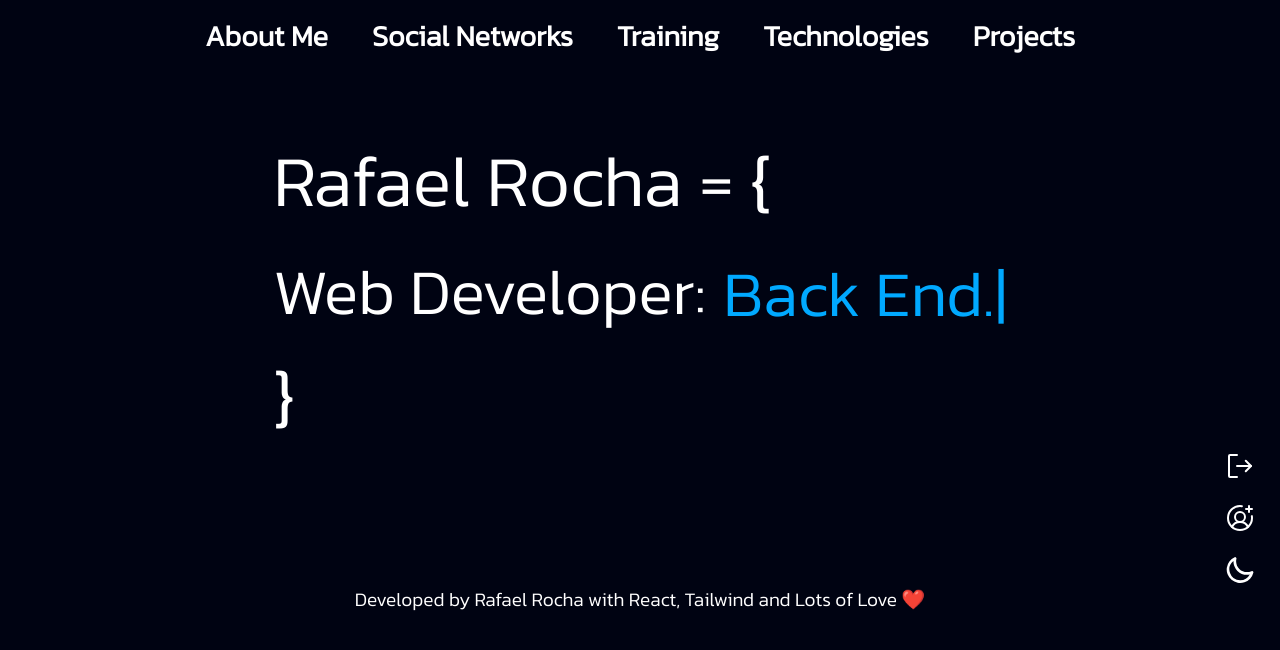
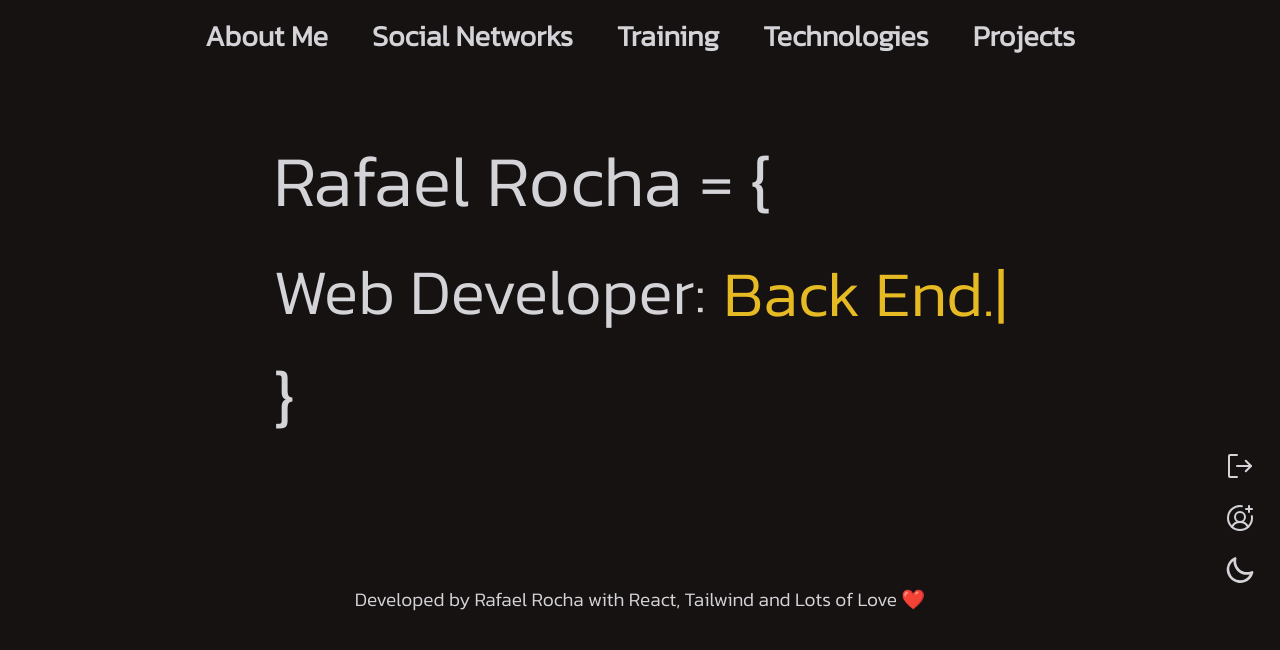
Before and after one commit to RafaelRRhocha/Portfolio, a React (Vite) app: page / in a window 1280 px wide. Shown: the top 650 px of the page. Built offline with nearby package versions, Linux system fonts and the light colour scheme.

Commit message:
style: :art: Change Project Color and Add New Animations

```diff
--- a/src/components/Header.jsx
+++ b/src/components/Header.jsx
@@ -6,19 +6,19 @@ export function Header() {
     <header className='flex align-center justify-around'>
     <nav className='cabecalho-menu flex gap-11 m-auto'>
       <Link to="/aboutme">
-        <a className='leading-[2.5] font-semibold hover:text-[#61A6F4] transition-transform cursor-pointer'>About Me</a>
+        <a className='leading-[2.5] font-semibold hover:text-[#e6ba23] transition-transform cursor-pointer'>About Me</a>
       </Link>
       <Link to="social">
-        <a className='leading-[2.5] font-semibold hover:text-[#61A6F4] transition-transform cursor-pointer'>Social Networks</a>
+        <a className='leading-[2.5] font-semibold hover:text-[#e6ba23] transition-transform cursor-pointer'>Social Networks</a>
       </Link>
       <Link to="training">
-        <a className='leading-[2.5] font-semibold hover:text-[#61A6F4] transition-transform cursor-pointer'>Training</a>
+        <a className='leading-[2.5] font-semibold hover:text-[#e6ba23] transition-transform cursor-pointer'>Training</a>
       </Link>
       <Link to="technologies">
-        <a className='leading-[2.5] font-semibold hover:text-[#61A6F4] transition-transform cursor-pointer'>Technologies</a>
+        <a className='leading-[2.5] font-semibold hover:text-[#e6ba23] transition-transform cursor-pointer'>Technologies</a>
       </Link>
       <Link to="projects">
-        <a className='leading-[2.5] font-semibold hover:text-[#61A6F4] transition-transform hover:cursor-pointer'>Projects</a>
+        <a className='leading-[2.5] font-semibold hover:text-[#e6ba23] transition-transform hover:cursor-pointer'>Projects</a>
       </Link>
     </nav>
   </header>
--- a/src/css/cards.css
+++ b/src/css/cards.css
@@ -22,6 +22,7 @@
   background-color: var(--cards);
   transition: 0.3s;
   overflow: hidden;
+  border: 1px solid var(--light);
 }
 
 .box:hover{
@@ -81,7 +82,7 @@
 }
 
 .text-content a:hover {
-  color: #141922;
+  color: var(--background);
   background-color: var(--light);
   line-height: 43px;
   border: 2px solid var(--light);
--- a/src/css/style.css
+++ b/src/css/style.css
@@ -5,15 +5,15 @@
   --background: #fff;
   --principalHover: #144E66;
   --principalTip: #2f80ed;
-  --light: #000312;
+  --light: #171212;
 }
 
 .dark-mode:root {
-  --background: #000312;
+  --background: #171212;
   --principalHover: #2f80ed;
-  --principalTip: #144E66;
-  --light: #fff;
-  --cards: #141922;
+  --principalTip: #b72315;
+  --light: #d4d4d8;
+  --cards: #16181b;
 }
 
 ::-webkit-scrollbar {
@@ -21,12 +21,12 @@
 }
 
 ::-webkit-scrollbar-track {
-  background: #000312;
+  background: #171212;
 }
 
 ::-webkit-scrollbar-thumb {
-  background-color: #141922;
-  border: 3px solid #000312;
+  background-color: #16181b;
+  border: 3px solid #171212;
   border-radius: 20px;
 }
 
--- a/src/pages/Forms.jsx
+++ b/src/pages/Forms.jsx
@@ -17,7 +17,7 @@ export function Forms() {
     <>
       <Header />
       <div className="flex flex-col gap-3 items-center justify-center mt-[3%]">
-          <div className="flex gap-10 items-center justify-center border-sky-700 border p-2 rounded-lg w-[800px] h-[300px]">
+          <div className="flex gap-10 items-center justify-center border-[#d4d4d8] border p-2 rounded-lg w-[800px] h-[300px]">
             <div className="flex flex-col items-center gap-5">
                 <p className="text-[20px] w-[320px]">
                   If you want to contact me,
@@ -27,10 +27,10 @@ export function Forms() {
                 <p className="text-[20px]">Download my Resume!</p>
                 <div className="flex gap-2">
                   <a href={cvPTBR} download>
-                    <button className="btn btn-primary">CV - PT BR</button>
+                    <button className="btn btn-error hover:animate-pulse">CV - PT BR</button>
                   </a>
                   <a href={cvENUS} download>
-                    <button className="btn btn-primary">CV - EN US</button>
+                    <button className="btn btn-error hover:animate-pulse">CV - EN US</button>
                   </a>
                 </div>
             </div>
@@ -38,7 +38,7 @@ export function Forms() {
               <form className="flex flex-col gap-3">
                 <input
                   type="text"
-                  className="input bg-indigo-900 w-full max-w-xs"
+                  className="input bg-[#d4d4d8] w-full max-w-xs text-black placeholder:text-black placeholder:opacity-[0.5]"
                   placeholder="email"
                   name="email"
                   value={ email }
@@ -46,12 +46,12 @@ export function Forms() {
                 />
                 <input
                   type="text"
-                  className="input bg-indigo-900 w-full max-w-xs"
+                  className="input bg-[#d4d4d8] w-full max-w-xs text-black placeholder:text-black placeholder:opacity-[0.5]"
                   placeholder="name"
                 />
                 <textarea
                   type="text"
-                  className="textarea bg-indigo-900 w-full max-w-xs"
+                  className="textarea bg-[#d4d4d8] w-full max-w-xs text-black placeholder:text-black placeholder:opacity-[0.5]"
                   placeholder="message"
                 />
                 <button disabled={ email.length < 5 } onClick={() => { setSendRequest(!sendRequest); setForms({ email: '' }) }} className="btn btn-success">Send Email</button>
@@ -60,7 +60,7 @@ export function Forms() {
               <div className="flex flex-col gap-2 items-center justify-center">
                 <img className="w-20" src="https://img.icons8.com/external-flatart-icons-lineal-color-flatarticons/344/external-success-user-interface-flatart-icons-lineal-color-flatarticons.png" alt="send contact" />
                 <p>Thanks For The Contact!</p>
-                <button onClick={() => setSendRequest(!sendRequest)} className="btn btn-success">Send Other</button>
+                <button onClick={() => setSendRequest(!sendRequest)} className="btn btn-success">Send Another One</button>
               </div>
             )}
           </div>
--- a/src/pages/Infos.jsx
+++ b/src/pages/Infos.jsx
@@ -11,7 +11,7 @@ export function Infos() {
         <div className="text-left">
           <span>{`Rafael Rocha = {`}</span> <br/>
           <span className="text-[4rem]">{`Web Developer: `}</span> <br/>
-          <div className="text-[#00A9FF] text-[4rem] ml-[450px] mt-[-97px]">
+          <div className="text-[#e6ba23] text-[4rem] ml-[450px] mt-[-97px]">
             <Typewriter
               onInit={(typewriter)=> {
                 typewriter
--- a/src/pages/Technologies.jsx
+++ b/src/pages/Technologies.jsx
@@ -132,7 +132,7 @@ export function Technologies() {
         <div>
           <img
             className='m-auto h-44'
-            src='https://github-readme-stats.vercel.app/api/top-langs/?username=RafaelRRhocha&theme=great-gatsby&bg_color=000312&border_color=000312&hide_title=true&layout=compact'
+            src='https://github-readme-stats.vercel.app/api/top-langs/?username=RafaelRRhocha&theme=great-gatsby&bg_color=171212&border_color=171212&hide_title=true&layout=compact'
           />
         </div>{' '}
       </section>
```
